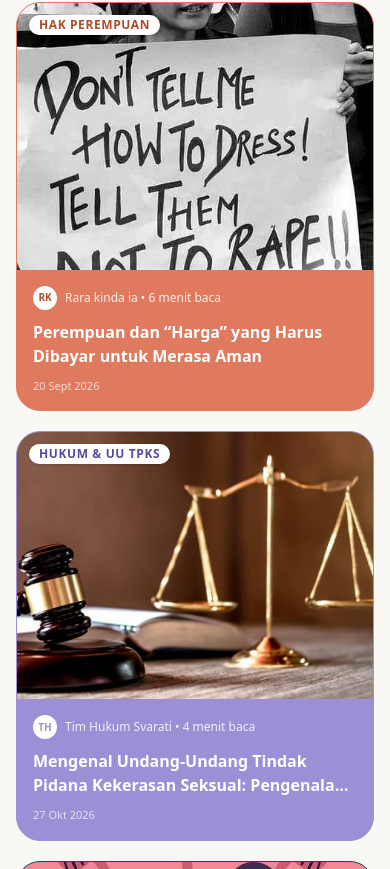
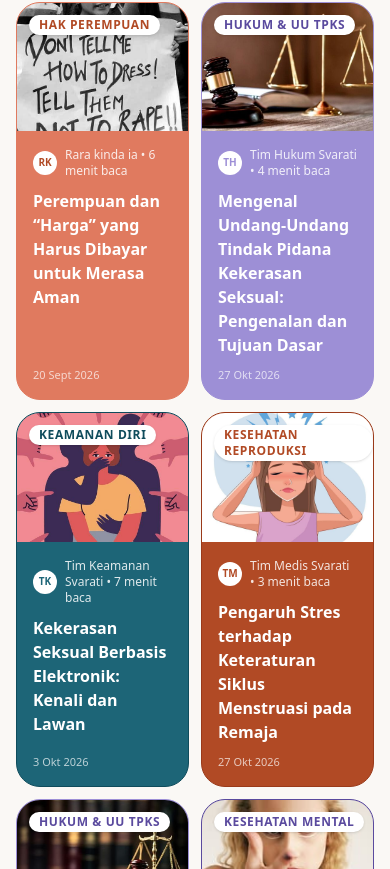
Before and after one commit to Team-4-RA-Lasminingrat-PI-2026/svarati-project, a Next.js app: page /preventif in a window 390 px wide. Shown: the part 975-1844 px from the top of the page. Built offline with nearby package versions, Linux system fonts and the light colour scheme.

Commit message:
fix: optimasi grid 2 kolom dan memunculkan judul artikel penuh di versi mobile

```diff
--- a/components/education/ArticleCard.jsx
+++ b/components/education/ArticleCard.jsx
@@ -52,12 +52,14 @@ export default function ArticleCard({ article, categoryName }) {
             >
               {initials(article.author)}
             </span>
-            <span className="truncate text-xs text-white/85">
+            {/* Hapus "truncate", biarkan teks melipat (wrap) secara natural */}
+            <span className="text-xs text-white/85">
               {article.author} • {article.readTime}
             </span>
           </div>
 
-          <CardTitle className="mb-0 line-clamp-2 text-base text-white">
+          {/* Gunakan line-clamp-none di HP (tampil semua), baru line-clamp-2 di ukuran md (laptop) */}
+          <CardTitle className="mb-0 text-base text-white line-clamp-none md:line-clamp-2">
             {article.title}
           </CardTitle>
 
--- a/components/education/EducationList.jsx
+++ b/components/education/EducationList.jsx
@@ -88,7 +88,7 @@ export default function EducationList({ articles }) {
               </Button>
             </div>
           ) : (
-            <ul className="grid gap-5 sm:grid-cols-2 lg:grid-cols-3">
+            <ul className="grid gap-3 grid-cols-2 lg:grid-cols-3 md:gap-5">
               {filtered.map((a) => (
                 <li key={a.id}>
                   <ArticleCard article={a} categoryName={categoryLabel[a.category]} />
```
